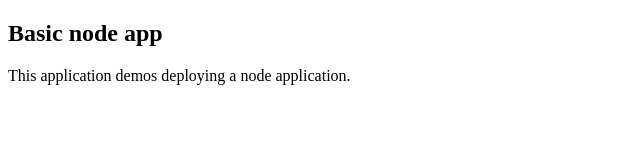
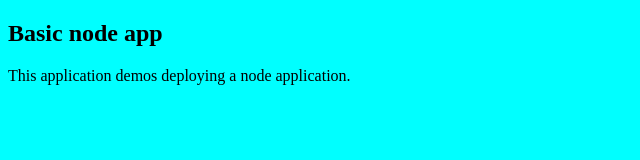
Before and after one commit to JoeCorr95/node_jc, a website: page index.html in a window 1280 px wide. Shown: the whole page, without its empty margins (0-640 px from the left). Drawn offline with Linux system fonts and the light colour scheme.

Commit message:
Testing Git in atom

```diff
--- a/index.html
+++ b/index.html
@@ -3,7 +3,7 @@
 <head><title>Basic node app</title>
 
 </head>
-<body>
+<body style="background-color:aqua">
 <h2>Basic node app</h2>
 <p>This application demos deploying a node application.</p>
 </body>
```
